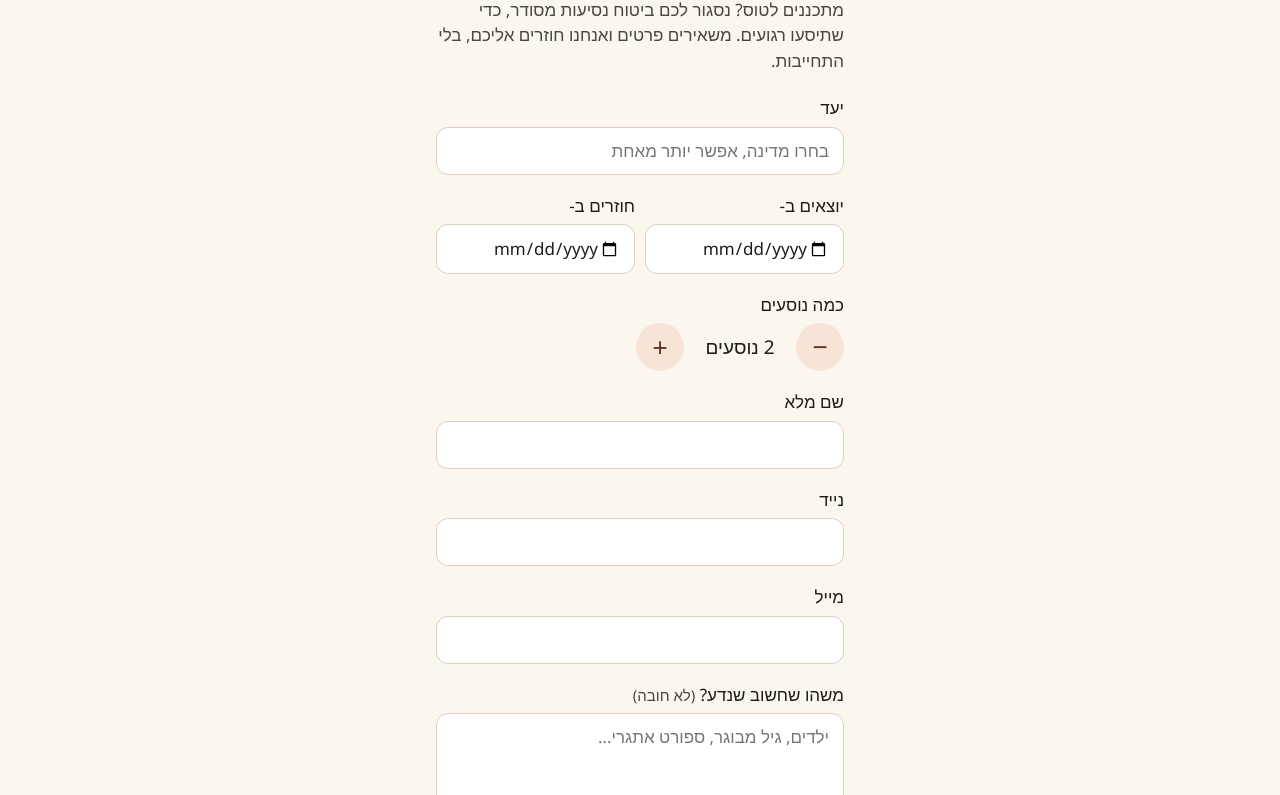
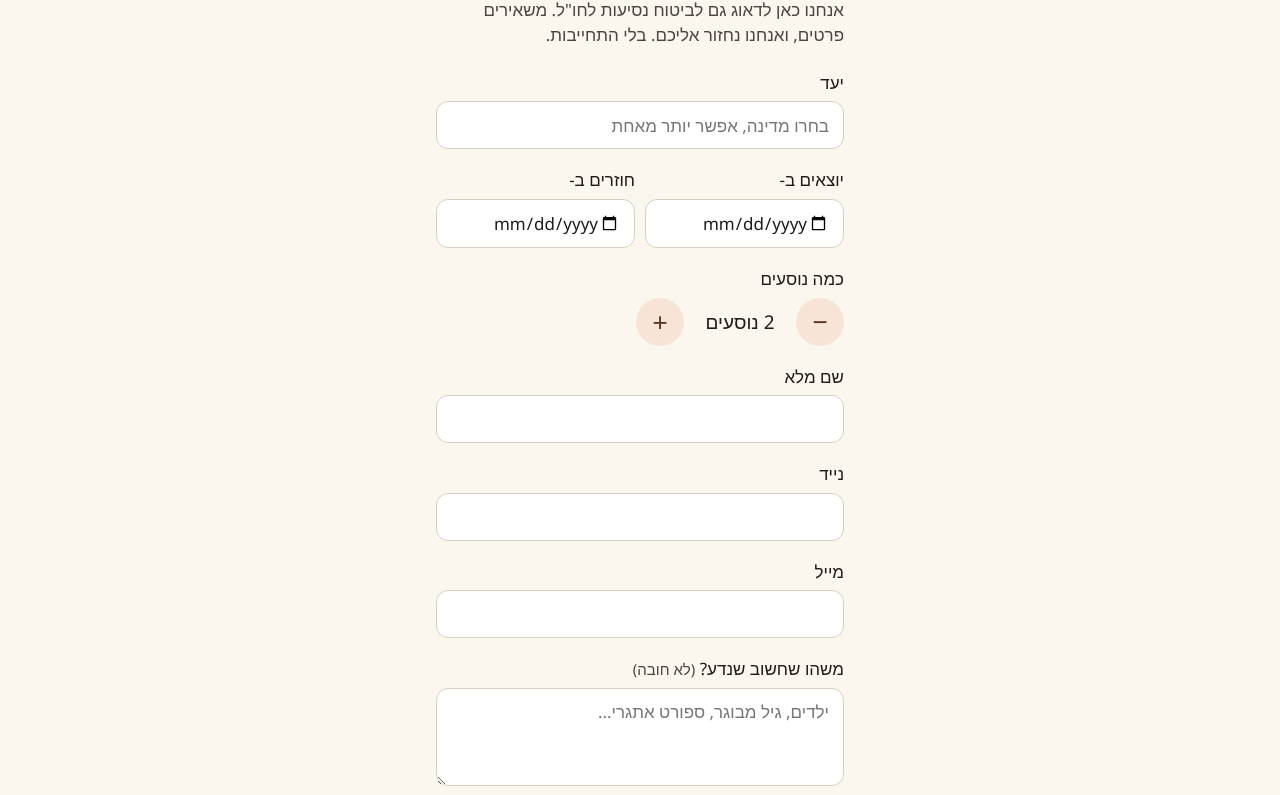
Before and after one commit to ronit-tal-insurance/travel-insurance-page, a plain HTML site: page index.html in a window 1280 px wide. Shown: the part 276-1071 px from the top of the page. Drawn offline with Linux system fonts and the light colour scheme.

Commit message:
Update intro text

```diff
--- a/index.html
+++ b/index.html
@@ -23,7 +23,7 @@
   <main>
     <section id="form-screen">
       <h1>לאן טסים?</h1>
-      <p class="lead">מתכננים לטוס? נסגור לכם ביטוח נסיעות מסודר, כדי שתיסעו רגועים. משאירים פרטים ואנחנו חוזרים אליכם, בלי התחייבות.</p>
+      <p class="lead">אנחנו כאן לדאוג גם לביטוח נסיעות לחו"ל. משאירים פרטים, ואנחנו נחזור אליכם. בלי התחייבות.</p>
 
       <form id="lead-form" novalidate autocomplete="on">
         <div class="field">
```
